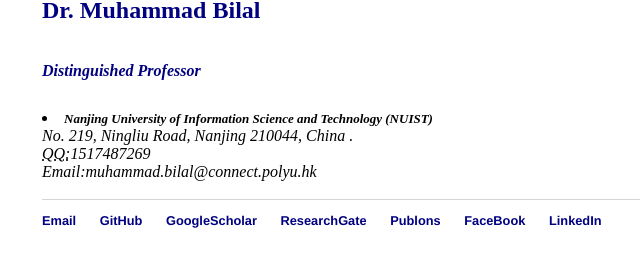
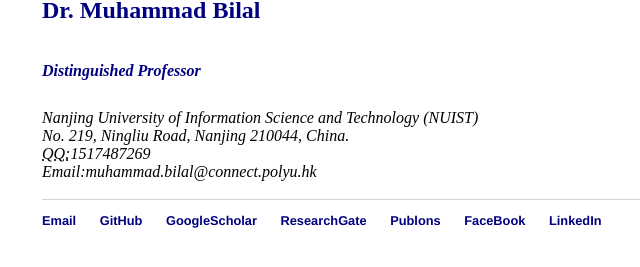
Before and after one commit to rs-DrBilal/rsbilal.github.io, a Jekyll site: the page built from index.html, in a window 1280 px wide. Shown: the part 145-412 px from the top of the page, without its empty margins (150-790 px from the left). Built offline with Jekyll 4.4.1, drawn with Linux system fonts in a browser that asks for light colours.

Commit message:
Update index.html

```diff
--- a/index.html
+++ b/index.html
@@ -7,8 +7,8 @@
 	<p <li><a href="http://ocean.nuist.edu.cn/muhammadbilal" style="color: NAVY"><strong>Dr. Muhammad Bilal</strong></a><br></p>
 		<p <li><a href="http://ocean.nuist.edu.cn"style="color: NAVY;font-size:16px;line-height: 0.5"><strong><em>Distinguished Professor</em></strong></a></p>
 					<address>
-	<li><a href="https://en.nuist.edu.cn" style="color:black;font-size:13px;line-height: 0.1"><strong>Nanjing University of Information Science and Technology (NUIST)</strong></a><br>
-					No. 219, Ningliu Road, Nanjing 210044, China .<br>
+					Nanjing University of Information Science and Technology (NUIST)<br>
+					No. 219, Ningliu Road, Nanjing 210044, China.<br>
 					<abbr title="QQ">QQ:</abbr>1517487269<br>
 					<span class="obfuscate">Email:muhammad.bilal@connect.polyu.hk</span>
 					</address> <br>
```
